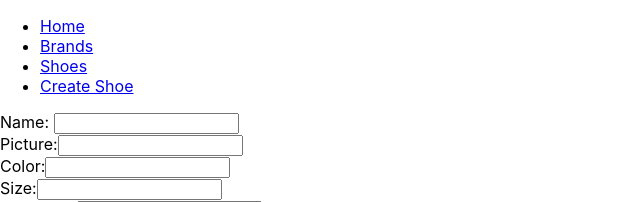
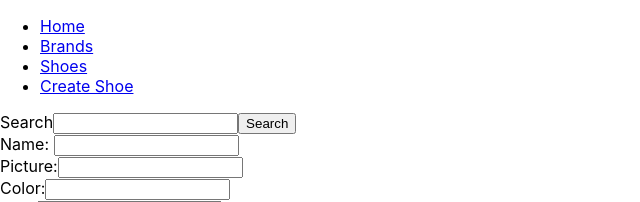
Before and after one commit to mmtakeuchi/shoein-frontend, a React (Create React App) app: page /shoes/new in a window 1280 px wide. Shown: the top 202 px of the page, without its empty margins (0-640 px from the left). Built offline with nearby package versions, Linux system fonts and the light colour scheme; no server answers.

Commit message:
create search bar component

```diff
--- a/src/App.js
+++ b/src/App.js
@@ -1,6 +1,7 @@
 import React from 'react';
 import {Route, Switch} from 'react-router-dom'
 import Navbar from './components/Navbar'
+import SearchBar from './components/SearchBar'
 import Home from './components/Home'
 import BrandsContainer from './containers/BrandsContainer'
 
@@ -8,6 +9,7 @@ function App() {
   return (
     <div className="App">
         <Navbar />
+        <SearchBar />
         <Switch>
           <Route exact path="/" component={ Home } />
           {/* <Route exact path="/brands" render={(props) => <BrandsContainer {...props} />}/> */}
--- a/src/actions/shoeActions.js
+++ b/src/actions/shoeActions.js
@@ -11,7 +11,6 @@ export const getShoes = () => {
 
 export const addShoe = (shoe) => {
     return (dispatch) => {
-        console.log(shoe)
         const strongParams = {
             shoe: {
                name: shoe.name,
--- /dev/null
+++ b/src/components/SearchBar.js
@@ -0,0 +1,17 @@
+import React, { Component } from 'react'
+
+export class SearchBar extends Component {
+    render() {
+        return (
+            <div>
+                <form>
+                    <label htmlFor="search">Search</label>
+                    <input type="text" name="search"/>
+                    <input type="submit" value="Search" />
+                </form>
+            </div>
+        )
+    }
+}
+
+export default SearchBar
--- a/src/components/shoes/Shoe.js
+++ b/src/components/shoes/Shoe.js
@@ -10,7 +10,7 @@ const Shoe = (props) => {
 
     if (props.shoes && props.shoes.length >= 1) {
         const shoe = props.shoes.find(shoe => shoe.id === parseInt(props.match.params.id, 10))
-        // console.log(shoe)
+
         return (
             <div id={shoe.id}>
                 <h3>{shoe.name}</h3>
@@ -25,7 +25,7 @@ const Shoe = (props) => {
 
     return (
         <div>
-           Shoe
+           No Shoe Found
         </div>
     )
 }
--- a/src/components/shoes/ShoeForm.js
+++ b/src/components/shoes/ShoeForm.js
@@ -30,6 +30,8 @@ class ShoeForm extends Component {
             condition: "",
             brand_id: 1
         })
+
+        this.props.history.push("/shoes")
     }
 
     render() {
--- a/src/reducers/shoesReducer.js
+++ b/src/reducers/shoesReducer.js
@@ -7,7 +7,6 @@ const shoesReducer = (state = {shoes: []}, action) => {
             }
 
         case 'ADD_SHOE':
-            console.log("new shoe:", action.shoe)
             return {
                 ...state,
                 shoes: [...state.shoes, action.shoe]
```
